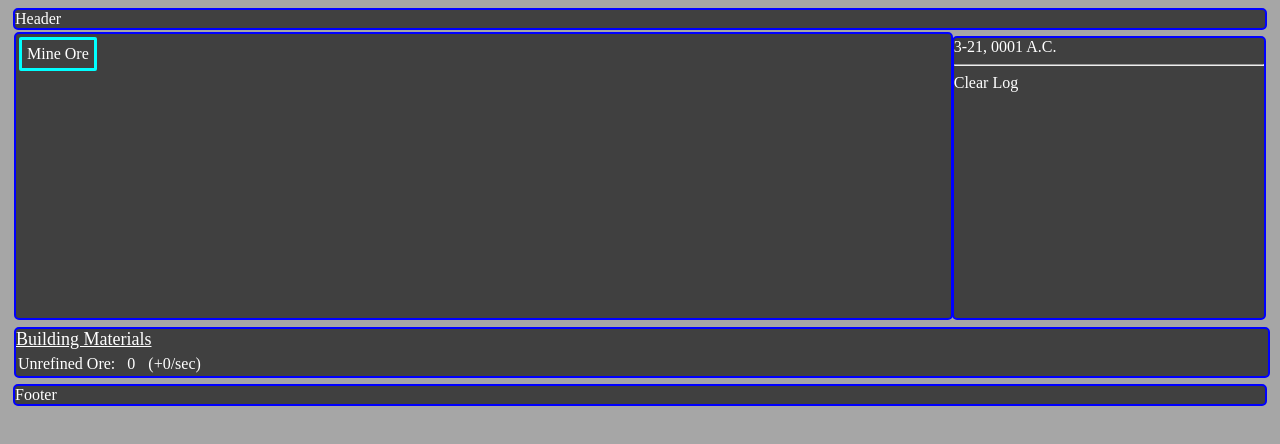
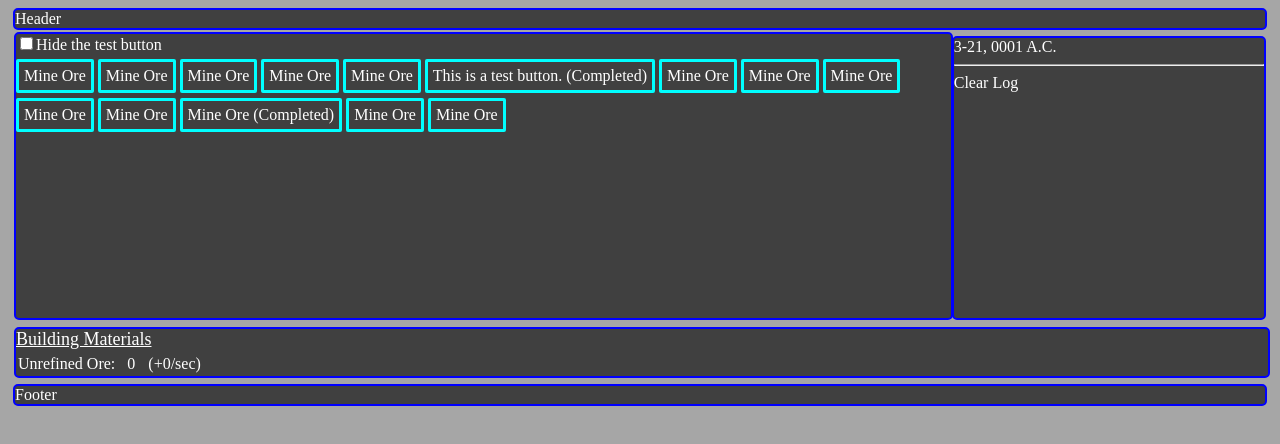
Before and after one commit to maslabgamer/IncrementalGame, a plain HTML site: page public_html/index.html in a window 1280 px wide. Drawn offline with Linux system fonts and the light colour scheme.

Commit message:
Buttons now self organize on hiding/showing

```diff
--- a/public_html/Stylesheet.css
+++ b/public_html/Stylesheet.css
@@ -93,8 +93,9 @@ body {
 }
 
 .button {
+    margin-top: 5px;
     position: relative;
-    display: block;
+    display: inline-block;
     background: #404040;
     border-radius: 2px;
     color: #ffffff;
@@ -103,6 +104,7 @@ body {
     border-style: solid;
     border-color: #00ffff;
     -webkit-user-select: none;
+    white-space: nowrap;
 }
 
 .button:active, .button:hover {
--- a/public_html/Utility.js
+++ b/public_html/Utility.js
@@ -10,3 +10,18 @@ function getCookie(name) {
     var parts = value.split("; " + name + "=");
     if (parts.length === 2) return parts.pop().split(";").shift();
 }
+
+function valueChanged() {
+    var ancestor = document.getElementById("middle"),
+            descendants = ancestor.getElementsByTagName('*');
+
+    var e, d;
+    for(var i = 0; i < descendants.length; ++i) {
+        e = descendants[i];
+        if (e.innerHTML.indexOf("(Completed)") >= 0 &&
+                document.getElementById("hide_finished").checked === true)
+            e.style.display = "none";
+        else
+            e.style.display = "inline-block";
+    }
+}
--- a/public_html/index.html
+++ b/public_html/index.html
@@ -13,14 +13,22 @@
         <table class="MainEnvelope">
             <tr>
                 <td class="midTD">
-                    <div class="middle">
-                        <table class="Buttons">
-                            <tr>
-                                <td>
-                                    <span class="button" onclick="GatherOre()">Mine Ore</span>
-                                </td>
-                            </tr>
-                        </table>
+                    <div class="middle" id="middle">
+                        <input type="checkbox" id="hide_finished" onchange="valueChanged()">Hide the test button<br>
+                        <span class="button" onclick="GatherOre()">Mine Ore</span>
+                        <span class="button" onclick="GatherOre()">Mine Ore</span>
+                        <span class="button" onclick="GatherOre()">Mine Ore</span>
+                        <span class="button" onclick="GatherOre()">Mine Ore</span>
+                        <span class="button" onclick="GatherOre()">Mine Ore</span>
+                        <span class="button">This is a test button. (Completed)</span>
+                        <span class="button" onclick="GatherOre()">Mine Ore</span>
+                        <span class="button" onclick="GatherOre()">Mine Ore</span>
+                        <span class="button" onclick="GatherOre()">Mine Ore</span>
+                        <span class="button" onclick="GatherOre()">Mine Ore</span>
+                        <span class="button" onclick="GatherOre()">Mine Ore</span>
+                        <span class="button" onclick="GatherOre()">Mine Ore (Completed)</span>
+                        <span class="button" onclick="GatherOre()">Mine Ore</span>
+                        <span class="button" onclick="GatherOre()">Mine Ore</span>
                     </div>
                 </td>
 
```
